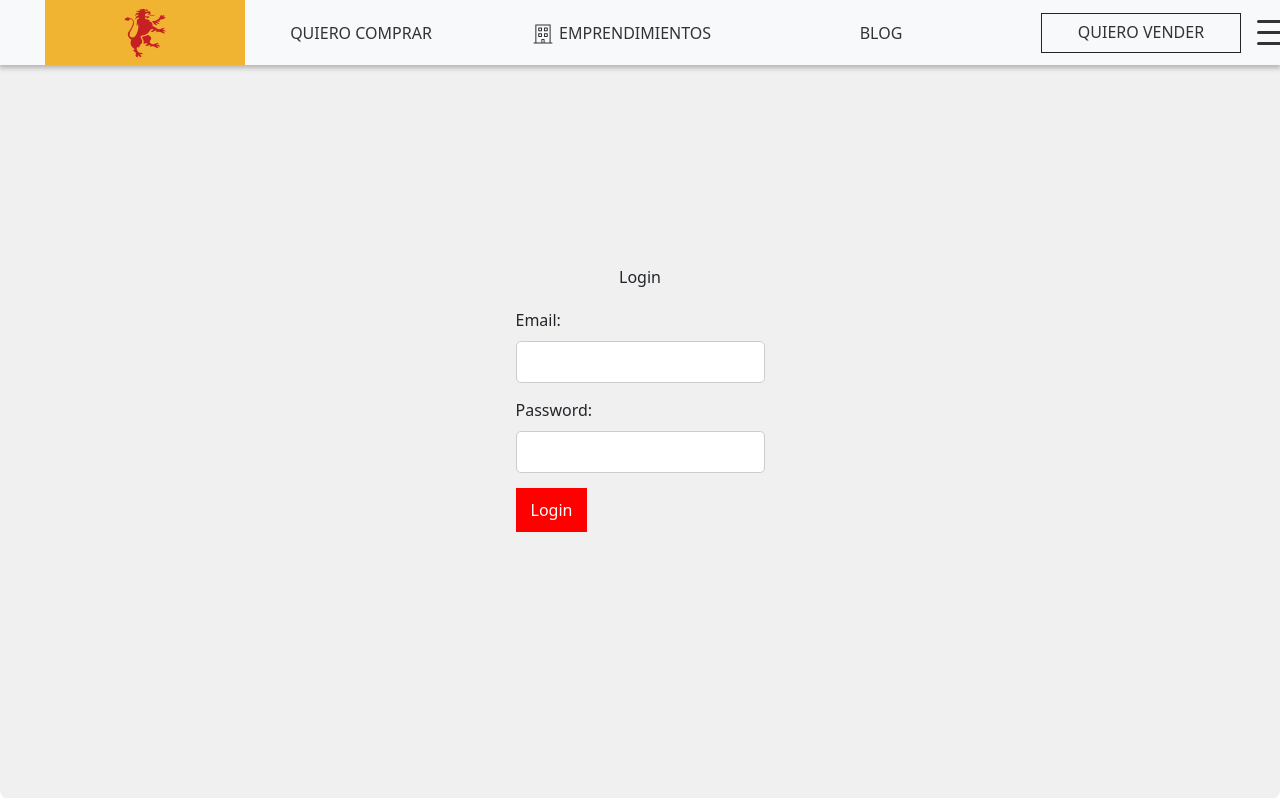
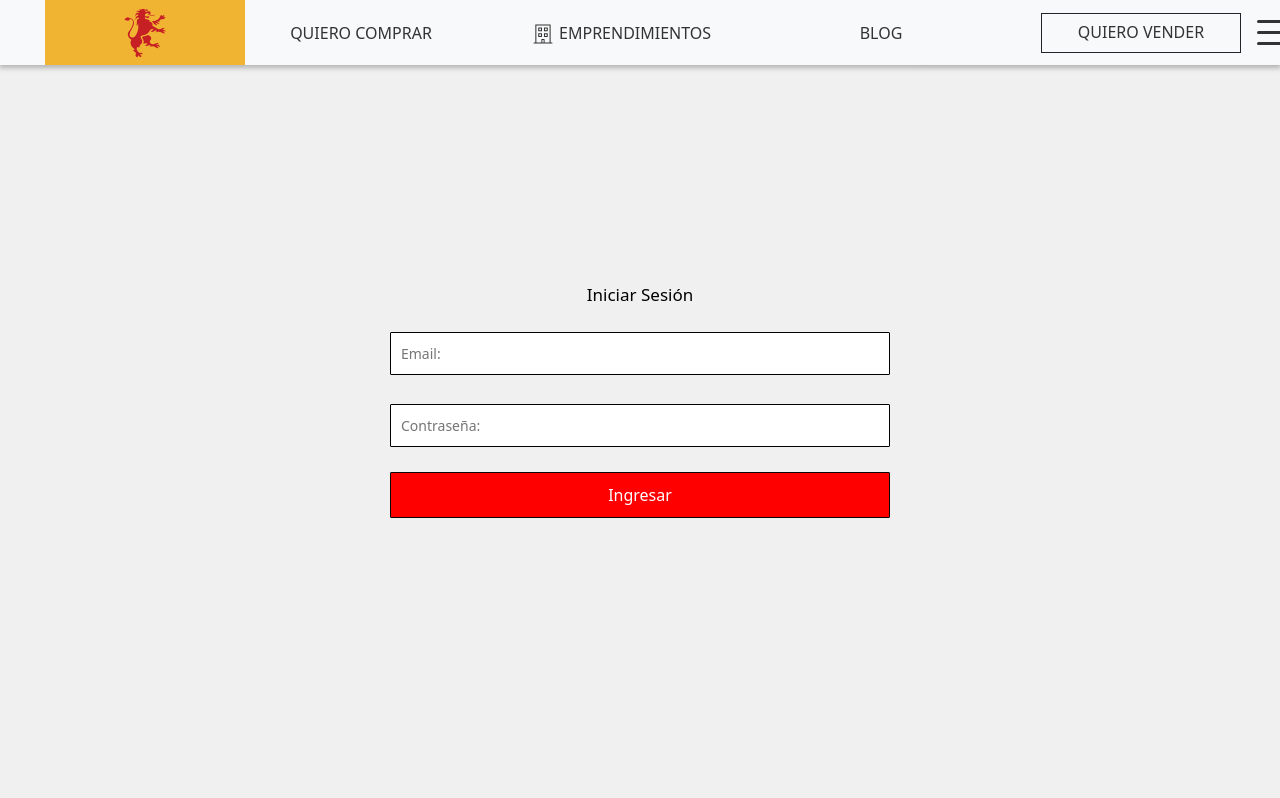
Before and after one commit to Aromcho/belga-mern, a React (Vite) app in the folder Frontend/: page /login in a window 1280 px wide. Shown: the top 798 px of the page. Built offline with nearby package versions, Linux system fonts and the light colour scheme; no server answers.

Commit message:
restructuracion de el diseño de login

```diff
--- a/Frontend/package.json
+++ b/Frontend/package.json
@@ -14,6 +14,7 @@
     "@emotion/styled": "^11.13.0",
     "@mui/icons-material": "^5.16.7",
     "@mui/material": "^5.16.7",
+    "axios": "^1.7.7",
     "bootstrap": "^5.3.3",
     "leaflet": "^1.9.4",
     "lodash": "^4.17.21",
@@ -45,12 +46,12 @@
     "@eslint/js": "^9.9.0",
     "@types/react": "^18.3.3",
     "@types/react-dom": "^18.3.0",
-    "@vitejs/plugin-react": "^4.3.1",
+    "@vitejs/plugin-react": "^4.3.3",
     "eslint": "^9.9.0",
     "eslint-plugin-react": "^7.35.0",
     "eslint-plugin-react-hooks": "^5.1.0-rc.0",
     "eslint-plugin-react-refresh": "^0.4.9",
     "globals": "^15.9.0",
-    "vite": "^5.4.1"
+    "vite": "^5.4.9"
   }
 }
--- a/Frontend/src/components/Login/Login.css
+++ b/Frontend/src/components/Login/Login.css
@@ -1,45 +1,43 @@
 .login-container {
   display: flex;
-    flex-direction: column;
   align-items: center;
   justify-content: center;
   height: 100vh;
   background-color: #f0f0f0;
-    border-radius: 10px;
-    padding: 20px;
 }
 
-  .login-container h2 {
+.login-title {
   margin-bottom: 20px;
+  color: #000000;
+  font-size: 17px;
 }
 
 .form-group {
   margin-bottom: 15px;
-    width: 100%;
 }
 
-  .form-group label {
-    display: block;
-    margin-bottom: 5px;
-  }
-
-  .form-group input {
+.login-input {
   width: 100%;
-    padding: 8px;
-    border: 1px solid #ccc;
-    border-radius: 5px;
+  padding: 10px;
+  border-radius: 1px;
+  font-size: 14px;
+  margin-bottom: 10px;
+  box-sizing: border-box;
+  border: 1px solid black;
 }
 
 .login-button {
-    width: 100%;
+  width: 500px;
   padding: 10px;
-    background-color: #007bff;
-    color: white;
-    border: none;
-    border-radius: 5px;
+  background-color: red;
+  color: #ffffff;
+  border: 1px solid rgb(7, 7, 7);
+  border-radius: 1px;
+  font-size: 16px;
   cursor: pointer;
+  transition: background-color 0.3s;
 }
 
 .login-button:hover {
-    background-color: #0056b3;
+  background-color: rgb(139, 0, 0);
 }
--- a/Frontend/src/components/Login/Login.jsx
+++ b/Frontend/src/components/Login/Login.jsx
@@ -1,7 +1,7 @@
 import React, { useState, useContext } from 'react';
 import { useNavigate } from 'react-router-dom';
 import { AuthContext } from '../../context/AuthContext';
-import Swal from 'sweetalert2'; // Importar SweetAlert
+import Swal from 'sweetalert2';
 import './Login.css';
 
 const Login = () => {
@@ -16,7 +16,7 @@ const Login = () => {
         try {
             const response = await login(email, password);
             if (response.role === 'ADMIN') {
-                navigate('/admin'); // Redirigir a /admin si es ADMIN
+                navigate('/admin');
             } else {
                 Swal.fire({
                     icon: 'error',
@@ -35,29 +35,29 @@ const Login = () => {
 
     return (
         <div className="login-container">
-            <h2>Login</h2>
-            <form onSubmit={handleSubmit}>
+            <form className="login-form" onSubmit={handleSubmit}>
+                <center className="login-title">Iniciar Sesión</center>
                 <div className="form-group">
-                    <label htmlFor="email">Email:</label>
                     <input
                         type="email"
-                        id="email"
+                        placeholder="Email:"
                         value={email}
                         onChange={(e) => setEmail(e.target.value)}
                         required
+                        className="login-input"
                     />
                 </div>
                 <div className="form-group">
-                    <label htmlFor="password">Password:</label>
                     <input
                         type="password"
-                        id="password"
+                        placeholder="Contraseña:"
                         value={password}
                         onChange={(e) => setPassword(e.target.value)}
                         required
+                        className="login-input"
                     />
                 </div>
-                <button type="submit">Login</button>
+                <button type="submit" className="login-button">Ingresar</button>
             </form>
         </div>
     );
```
Also changed, not shown: 2 other files (tests, documents, lock files or other folders). Lines whose indentation alone changed are shown as unchanged.
